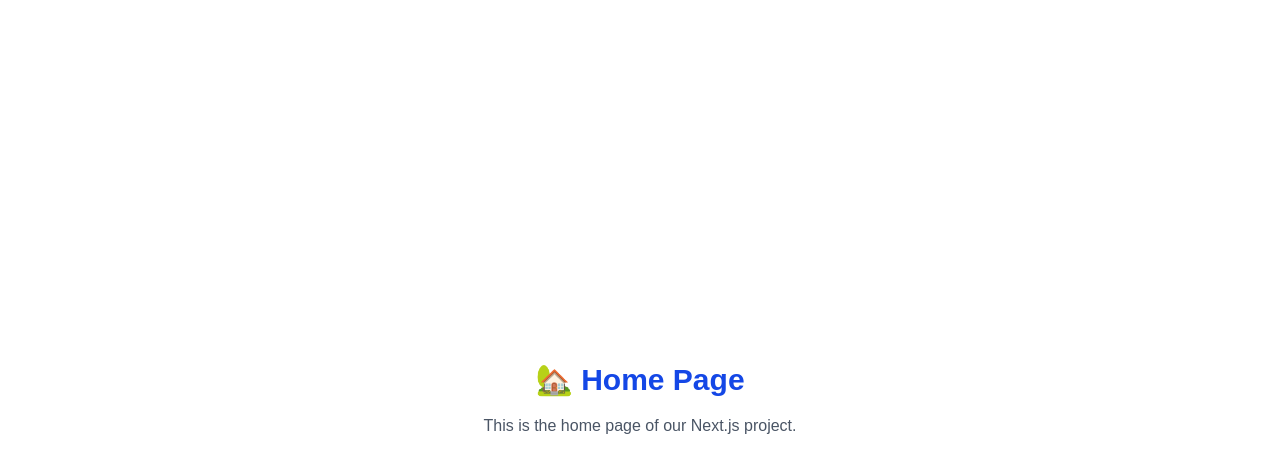
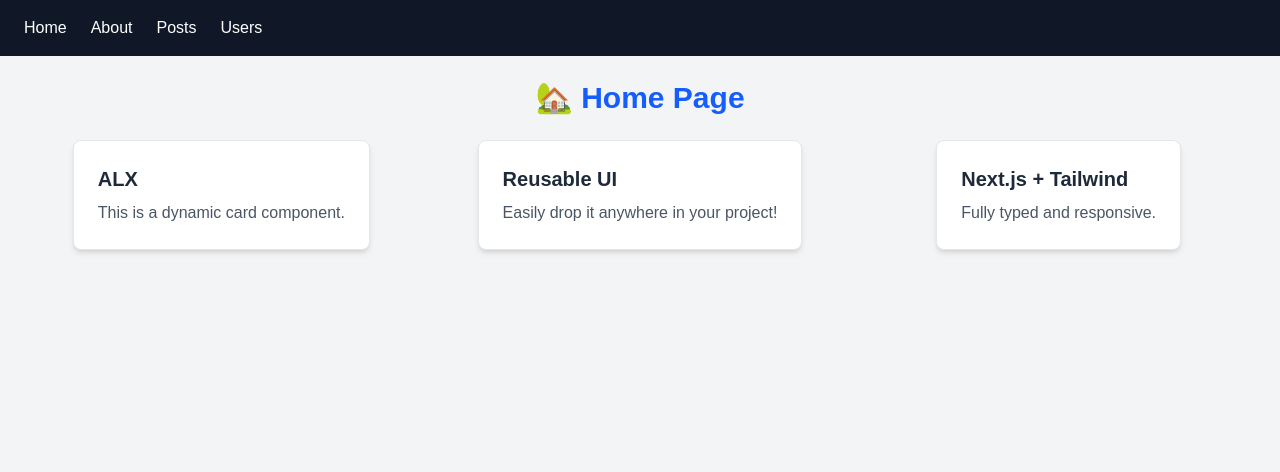
Before and after one commit to Allen-Tanaka/alx-project-0x02-setup, a Next.js app in the folder alx-project-0x02/: page /home in a window 1280 px wide. Shown: the top 472 px of the page. Built offline with nearby package versions, Linux system fonts and the light colour scheme.

Commit message:
Reusable card component

```diff
--- /dev/null
+++ b/alx-project-0x02/components/common/Card.tsx
@@ -0,0 +1,10 @@
+import { CardProps } from '../../interfaces';
+
+export default function Card({ title, content }: CardProps) {
+  return (
+    <div className="bg-white border border-gray-200 shadow-md rounded-lg p-6 max-w-md">
+      <h3 className="text-xl font-bold text-gray-800 mb-2">{title}</h3>
+      <p className="text-gray-600">{content}</p>
+    </div>
+  );
+}
--- /dev/null
+++ b/alx-project-0x02/interfaces/index.ts
@@ -0,0 +1,4 @@
+export interface CardProps {
+  title: string;
+  content: string;
+}
--- a/alx-project-0x02/pages/home.tsx
+++ b/alx-project-0x02/pages/home.tsx
@@ -1,5 +1,6 @@
 import Head from 'next/head';
 import Header from '../components/layout/Header';
+import Card from '../components/common/Card';
 
 export default function Home() {
   return (
@@ -7,9 +8,14 @@
       <Head>
         <title>Home - ALX Project 02</title>
       </Head>
-      <main className="min-h-screen flex flex-col items-center justify-center bg-white">
-        <h1 className="text-3xl font-semibold text-blue-700">🏡 Home Page</h1>
-        <p className="mt-4 text-gray-600">This is the home page of our Next.js project.</p>
+      <Header />
+      <main className="min-h-screen p-6 bg-gray-100">
+        <h1 className="text-3xl font-bold text-center text-blue-600 mb-6">🏡 Home Page</h1>
+        <div className="grid gap-6 md:grid-cols-2 lg:grid-cols-3 place-items-center">
+          <Card title="ALX" content="This is a dynamic card component." />
+          <Card title="Reusable UI" content="Easily drop it anywhere in your project!" />
+          <Card title="Next.js + Tailwind" content="Fully typed and responsive." />
+        </div>
       </main>
     </>
   );
```
